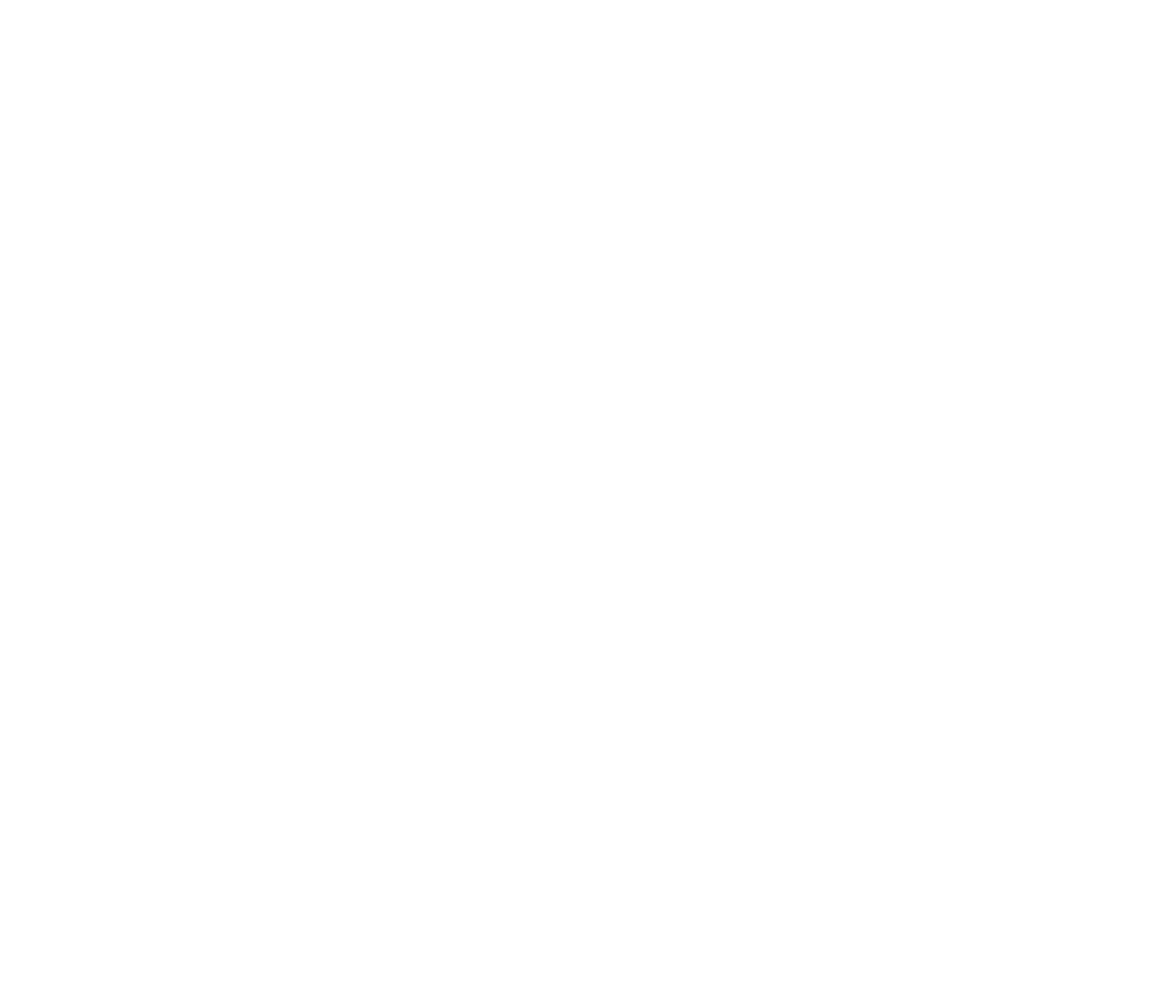
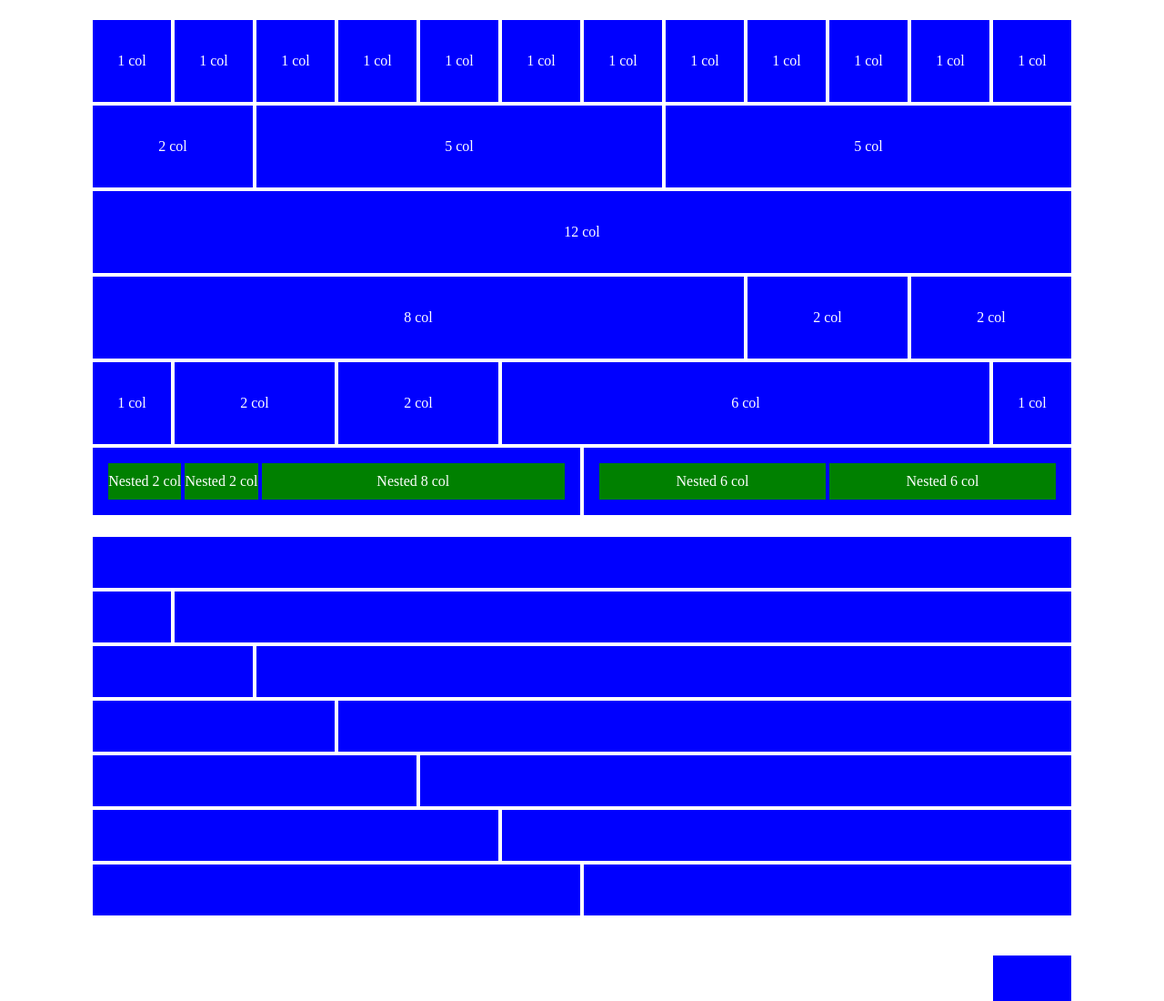
Before and after one commit to Scarpaz14/html-css-12bool, a plain HTML site: page index.html in a window 1280 px wide. Shown: the top 1100 px of the page at 91% size. Before the commit the page ends 800 px from the top, so only its background shows below. Drawn offline with Linux system fonts and the light colour scheme.

Commit message:
creato framework colonne, aggiunto offset alle colonne

```diff
--- a/css/12boolflex.css
+++ b/css/12boolflex.css
@@ -0,0 +1,119 @@
+*{
+    margin: 0;
+    padding: 0;
+    box-sizing: border-box;
+
+}
+
+/* CONTAINERS----------  */
+.container{
+    max-width: 1080px;
+    margin:auto;
+    padding: 20px 0px;
+}
+
+.row, .nested{
+    display: flex;
+    flex-wrap: wrap;
+}
+
+[class*="col-"]{
+    flex: 0 0 auto;
+}
+
+/* COLONNE---------- */
+
+
+/* COLONNA JOLLY----  */
+.col{
+    flex-grow:1;
+    flex-basis: 0;
+    max-width: 100%;
+}
+/* COLONNA JOLLY----  */
+
+.col-1{
+    flex-basis: calc(100% / 12 * 1);
+    max-width: calc(100% / 12 * 1);
+}
+.col-2{
+    flex-basis: calc(100% / 12 * 2);
+    max-width: calc(100% / 12 * 2);
+}
+.col-3{
+    flex-basis: calc(100% / 12 * 3);
+    max-width: calc(100% / 12 * 3);
+}
+.col-4{
+    flex-basis: calc(100% / 12 * 4);
+    max-width: calc(100% / 12 * 4);
+}
+.col-5{
+    flex-basis: calc(100% / 12 * 5);
+    max-width: calc(100% / 12 * 5);
+}
+.col-6{
+    flex-basis: calc(100% / 12 * 6);
+    max-width: calc(100% / 12 * 6);
+}
+.col-7{
+    flex-basis: calc(100% / 12 * 7);
+    max-width: calc(100% / 12 * 7);
+}
+.col-8{
+    flex-basis: calc(100% / 12 * 8);
+    max-width: calc(100% / 12 * 8);
+}
+.col-9{
+    flex-basis: calc(100% / 12 * 9);
+    max-width: calc(100% / 12 * 9);
+}
+.col-10{
+    flex-basis: calc(100% / 12 * 10);
+    max-width: calc(100% / 12 * 10);
+}
+.col-11{
+    flex-basis: calc(100% / 12 * 11);
+    max-width: calc(100% / 12 * 11);
+}
+.col-12{
+    flex-basis: calc(100% / 12 * 12);
+    max-width: calc(100% / 12 * 12);
+}
+
+
+/* OFFSET COLONNE------  */
+
+.col-offset-1{
+    margin-left: calc(100% / 12 * 1);
+}
+.col-offset-2{
+    margin-left: calc(100% / 12 * 2);
+}
+.col-offset-3{
+    margin-left: calc(100% / 12 * 3);
+}
+.col-offset-4{
+    margin-left: calc(100% / 12 * 4);
+}
+.col-offset-5{
+    margin-left: calc(100% / 12 * 5);
+}
+.col-offset-6{
+    margin-left: calc(100% / 12 * 6);
+}
+.col-offset-7{
+    margin-left: calc(100% / 12 * 7);
+}
+.col-offset-8{
+    margin-left: calc(100% / 12 * 8);
+}
+.col-offset-9{
+    margin-left: calc(100% / 12 * 9);
+}
+.col-offset-10{
+    margin-left: calc(100% / 12 * 10);
+}
+.col-offset-11{
+    margin-left: calc(100% / 12 * 11);
+}
--- a/css/style.css
+++ b/css/style.css
@@ -0,0 +1,19 @@
+
+.row > *{
+background-color: #0000ff;
+color:white;
+border: 2px solid white;
+min-height: 60px;
+text-align: center;
+line-height: 60px;
+padding: 15px;
+}
+
+.nested > *{
+    background-color: green;
+    color:white;
+    border: 2px solid #0000ff;;
+    min-height: 40px;
+    text-align: center;
+    line-height: 40px;
+}
--- a/index.html
+++ b/index.html
@@ -9,6 +9,123 @@
     <link rel="stylesheet" href="css/style.css">
 </head>
 <body>
+    <div class="container">
+        <div class="row">
+            <div class="col-1"> 1 col</div>
+            <div class="col-1"> 1 col</div>
+            <div class="col-1"> 1 col</div>
+            <div class="col-1"> 1 col</div>
+            <div class="col-1"> 1 col</div>
+            <div class="col-1"> 1 col</div>
+            <div class="col-1"> 1 col</div>
+            <div class="col-1"> 1 col</div>
+            <div class="col-1"> 1 col</div>
+            <div class="col-1"> 1 col</div>
+            <div class="col-1"> 1 col</div>
+            <div class="col-1"> 1 col</div>
+        </div>
+        <div class="row">
+            <div class="col-2">2 col</div>
+            <div class="col-5"> 5 col</div>
+            <div class="col-5"> 5 col</div>
+        </div>
+        <div class="row">
+            <div class="col-12">12 col</div>
+        </div>
+        <div class="row">
+            <div class="col-8">8 col</div>
+            <div class="col-2">2 col</div>
+            <div class="col-2">2 col</div>
+        </div>
+        <div class="row">
+            <div class="col-1">1 col</div>
+            <div class="col-2">2 col</div>
+            <div class="col-2">2 col</div>
+            <div class="col-6">6 col</div>
+            <div class="col-1">1 col</div>
+        </div>
+        <div class="row">
+            <div class="col-6">
+                <div class="nested">
+                    <div class="col-2">Nested 2 col</div>
+                    <div class="col-2">Nested 2 col</div>
+                    <div class="col-8">Nested 8 col</div>
+                </div>
+            </div>
+                <div class="col-6">
+                    <div class="nested">
+                    <div class="col-6">Nested 6 col</div>
+                    <div class="col-6">Nested 6 col</div>
+                </div>
+            </div>
+        </div>
 
-</body>
+        <!-- SECONDA SEZIONE DI COLONNE -->
+        <div class="container">
+            <div class="row">
+                <div class="col-12"></div>
+            </div>
+            <div class="row">
+                <div class="col-1"></div>
+                <div class="col-11"></div>
+            </div>
+            <div class="row">
+                <div class="col-2"></div>
+                <div class="col-10"></div>
+            </div>
+            <div class="row">
+                <div class="col-3"></div>
+                <div class="col-9"></div>
+            </div>
+            <div class="row">
+                <div class="col-4"></div>
+                <div class="col-8"></div>
+            </div>
+            <div class="row">
+                <div class="col-5"></div>
+                <div class="col-7"></div>
+            </div>
+            <div class="row">
+                <div class="col-6"></div>
+                <div class="col-6"></div>
+            </div>
+        </div>
+        <!-- SEZIONE OFFSET -->
+        <div class="container">
+            <div class="row">
+                <div class="col-1 col-offset-11 "></div>
+            </div>
+            <div class="row">
+                <div class="col-2 col-offset-10 "></div>
+            </div>
+            <div class="row">
+                <div class="col-3 col-offset-9 "></div>
+            </div>
+            <div class="row">
+                <div class="col-4 col-offset-8 "></div>
+            </div>
+            <div class="row">
+                <div class="col-5 col-offset-7 "></div>
+            </div>
+            <div class="row">
+                <div class="col-6 col-offset-6 "></div>
+            </div>
+            <div class="row">
+                <div class="col-7 col-offset-5 "></div>
+            </div>
+            <div class="row">
+                <div class="col-8 col-offset-4 "></div>
+            </div>
+            <div class="row">
+                <div class="col-9 col-offset-3 "></div>
+            </div>
+            <div class="row">
+                <div class="col-10 col-offset-2 "></div>
+            </div>
+            <div class="row">
+                <div class="col-11 col-offset-1 "></div>
+            </div>
+        </div>
+
+    </body>
 </html>
```
